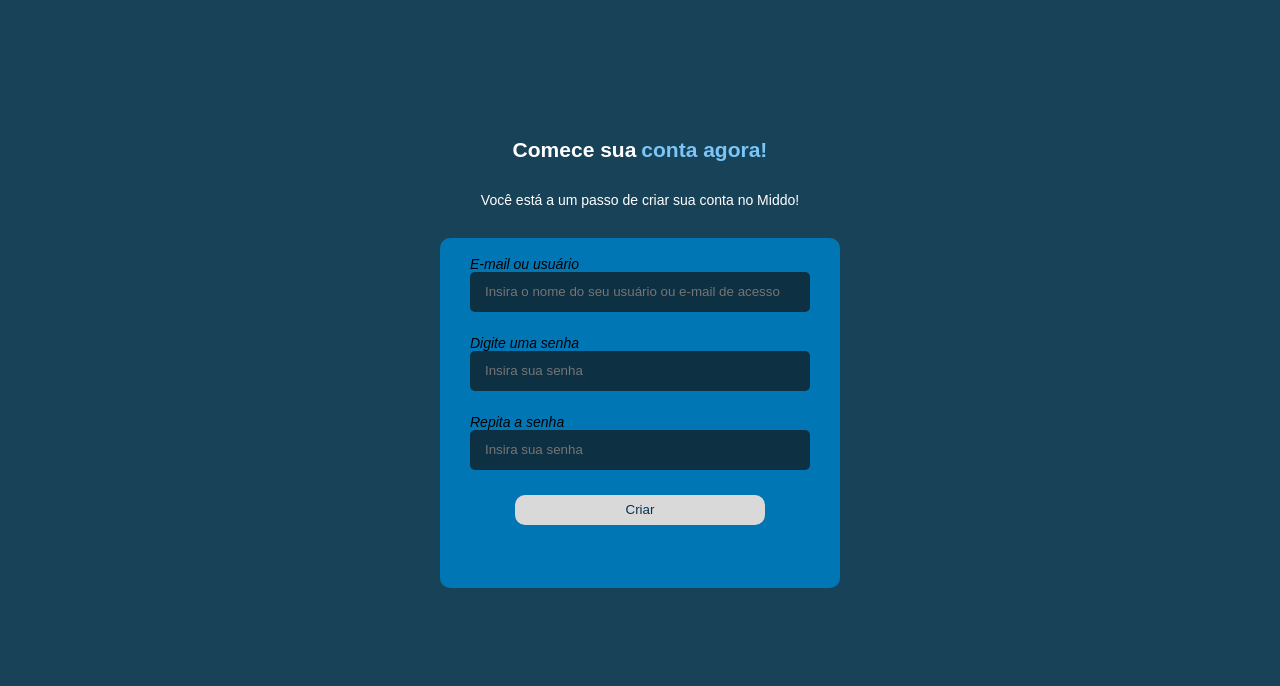
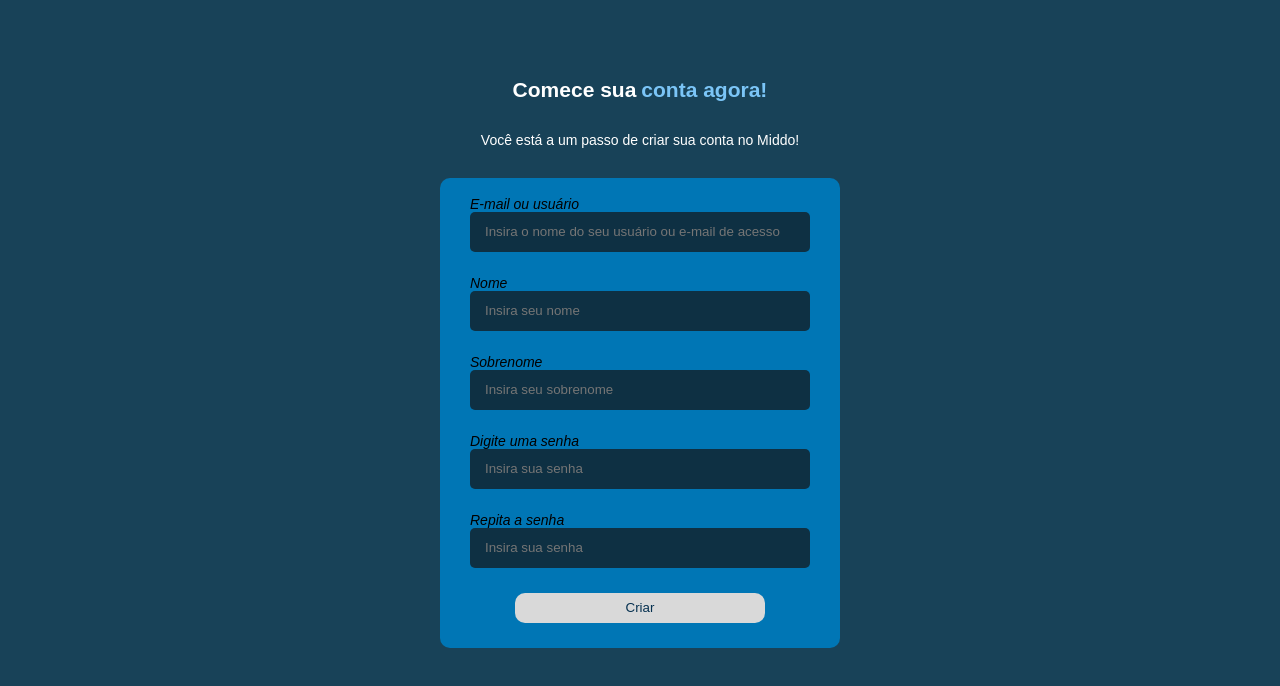
Before and after one commit to daniellosilva/WebsiteVendaDeServicos, a plain HTML site: page cadastro.html in a window 1280 px wide. Shown: the part 140-826 px from the top of the page. Drawn offline with Linux system fonts and the light colour scheme.

Commit message:
cadastro

```diff
--- a/cadastro.html
+++ b/cadastro.html
@@ -31,6 +31,14 @@
                                 <input type="text" class="InputText-input" placeholder="Insira o nome do seu usuário ou e-mail de acesso" required>
                             </div>
                             <div>
+                                <label class="FormLabel">Nome</label>
+                                <input type="text" class="InputText-input" placeholder="Insira seu nome" required>
+                            </div>
+                            <div>
+                                <label class="FormLabel">Sobrenome</label>
+                                <input type="text" class="InputText-input" placeholder="Insira seu sobrenome" required>
+                            </div>
+                            <div>
                                 <label class="FormLabel">Digite uma senha</label>
                                 <input type="password" class="InputText-input" placeholder="Insira sua senha" required>
                             </div>
@@ -41,6 +49,6 @@
                             <button class="botao-criar" type="submit">Criar</button>
                         </form>
                 </div>
-        </section>
+            </section>
 </body>
 </html>
--- a/css/cadastro.css
+++ b/css/cadastro.css
@@ -1,7 +1,6 @@
 .header-cadastro {
   background-color: #0076B5;
   max-width: 100%;
-  max-height: 10%;
 }
 
 header div.container-header {
@@ -44,7 +43,6 @@ section {
   justify-content: center;
   background-color: #184258;
   height: 100vh;
-
 }
 
 section .cadastro-posicao {
@@ -54,6 +52,8 @@ section .cadastro-posicao {
   flex-direction: column;
   height: 100%;
 }
+
+
 
 section .cadastro-form form {
   display: flex;
@@ -85,7 +85,7 @@ section .cadastro-posicao h2 strong{
 
 section .cadastro-form {
   background-color: #0076B5;
-  height: 350px;
+  height: 470px;
   border-radius: 10px;
 }
 
```
